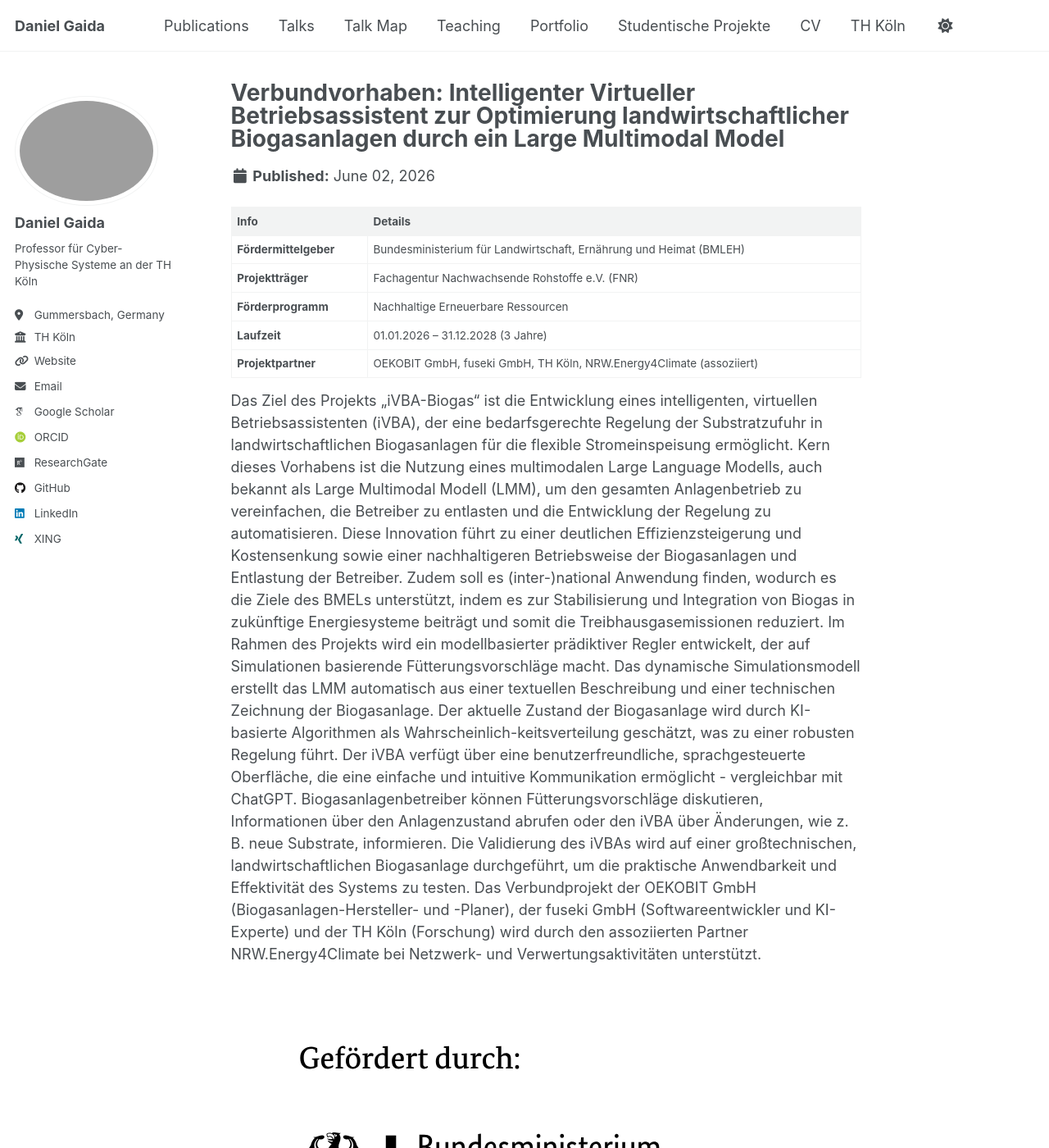
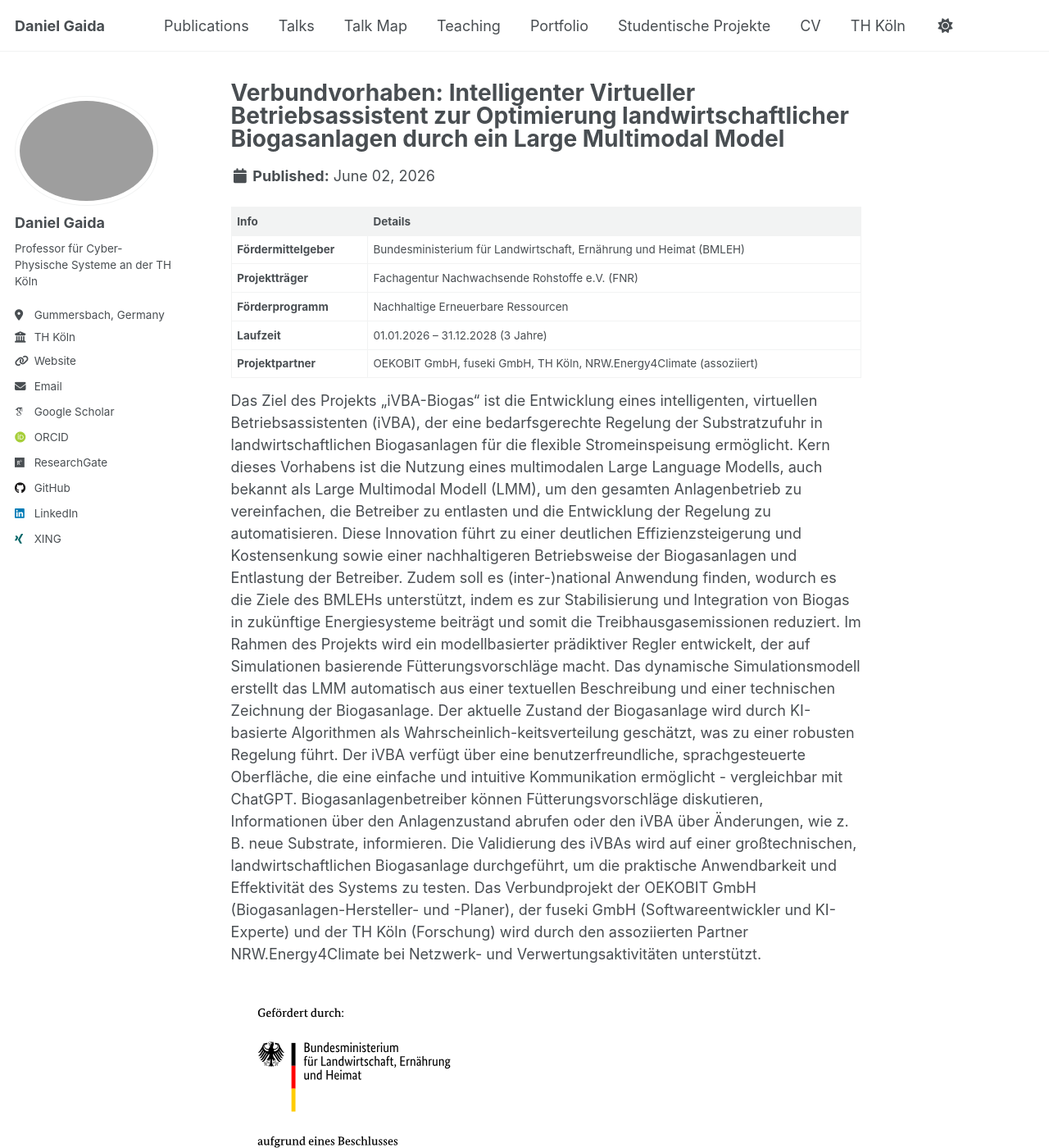
Before and after one commit to dgaida/dgaida.github.io, a Jekyll site: the page built from _portfolio/ivba_biogas.md, in a window 1280 px wide and 1400 px high. Shown: the whole window at 82% size. Built offline with Jekyll 4.4.1, drawn with Linux system fonts in a browser that asks for light colours; some web fonts are replaced; a script that is not in the unit is left out.

Commit message:
Fix spelling and update image tag in ivba_biogas.md
Corrected the spelling of 'BMLEHs' and updated the image tag to include width and alt attributes.

```diff
--- a/_portfolio/ivba_biogas.md
+++ b/_portfolio/ivba_biogas.md
@@ -12,8 +12,8 @@
 | **Laufzeit** | 01.01.2026 – 31.12.2028 (3 Jahre) |
 | **Projektpartner** | OEKOBIT GmbH, fuseki GmbH, TH Köln, NRW.Energy4Climate (assoziiert) |
 
-Das Ziel des Projekts „iVBA-Biogas“ ist die Entwicklung eines intelligenten, virtuellen Betriebsassistenten (iVBA), der eine bedarfsgerechte Regelung der Substratzufuhr in landwirtschaftlichen Biogasanlagen für die flexible Stromeinspeisung ermöglicht. Kern dieses Vorhabens ist die Nutzung eines multimodalen Large Language Modells, auch bekannt als Large Multimodal Modell (LMM), um den gesamten Anlagenbetrieb zu vereinfachen, die Betreiber zu entlasten und die Entwicklung der Regelung zu automatisieren. Diese Innovation führt zu einer deutlichen Effizienzsteigerung und Kostensenkung sowie einer nachhaltigeren Betriebsweise der Biogasanlagen und Entlastung der Betreiber. Zudem soll es (inter-)national Anwendung finden, wodurch es die Ziele des BMELs unterstützt, indem es zur Stabilisierung und Integration von Biogas in zukünftige Energiesysteme beiträgt und somit die Treibhausgasemissionen reduziert.
+Das Ziel des Projekts „iVBA-Biogas“ ist die Entwicklung eines intelligenten, virtuellen Betriebsassistenten (iVBA), der eine bedarfsgerechte Regelung der Substratzufuhr in landwirtschaftlichen Biogasanlagen für die flexible Stromeinspeisung ermöglicht. Kern dieses Vorhabens ist die Nutzung eines multimodalen Large Language Modells, auch bekannt als Large Multimodal Modell (LMM), um den gesamten Anlagenbetrieb zu vereinfachen, die Betreiber zu entlasten und die Entwicklung der Regelung zu automatisieren. Diese Innovation führt zu einer deutlichen Effizienzsteigerung und Kostensenkung sowie einer nachhaltigeren Betriebsweise der Biogasanlagen und Entlastung der Betreiber. Zudem soll es (inter-)national Anwendung finden, wodurch es die Ziele des BMLEHs unterstützt, indem es zur Stabilisierung und Integration von Biogas in zukünftige Energiesysteme beiträgt und somit die Treibhausgasemissionen reduziert.
 Im Rahmen des Projekts wird ein modellbasierter prädiktiver Regler entwickelt, der auf Simulationen basierende Fütterungsvorschläge macht. Das dynamische Simulationsmodell erstellt das LMM automatisch aus einer textuellen Beschreibung und einer technischen Zeichnung der Biogasanlage. Der aktuelle Zustand der Biogasanlage wird durch KI-basierte Algorithmen als Wahrscheinlich-keitsverteilung geschätzt, was zu einer robusten Regelung führt. Der iVBA verfügt über eine benutzerfreundliche, sprachgesteuerte Oberfläche, die eine einfache und intuitive Kommunikation ermöglicht - vergleichbar mit ChatGPT. Biogasanlagenbetreiber können Fütterungsvorschläge diskutieren, Informationen über den Anlagenzustand abrufen oder den iVBA über Änderungen, wie z. B. neue Substrate, informieren. Die Validierung des iVBAs wird auf einer großtechnischen, landwirtschaftlichen Biogasanlage durchgeführt, um die praktische Anwendbarkeit und Effektivität des Systems zu testen.
 Das Verbundprojekt der OEKOBIT GmbH (Biogasanlagen-Hersteller- und -Planer), der fuseki GmbH (Softwareentwickler und KI-Experte) und der TH Köln (Forschung) wird durch den assoziierten Partner NRW.Energy4Climate bei Netzwerk- und Verwertungsaktivitäten unterstützt.
 
-<img src='/images/BMLEH_Fz_2025_WebSVG_de.svg'>
+<img src='/images/BMLEH_Fz_2025_WebSVG_de.svg' width="300" alt="Logo des BMLEH">
```
